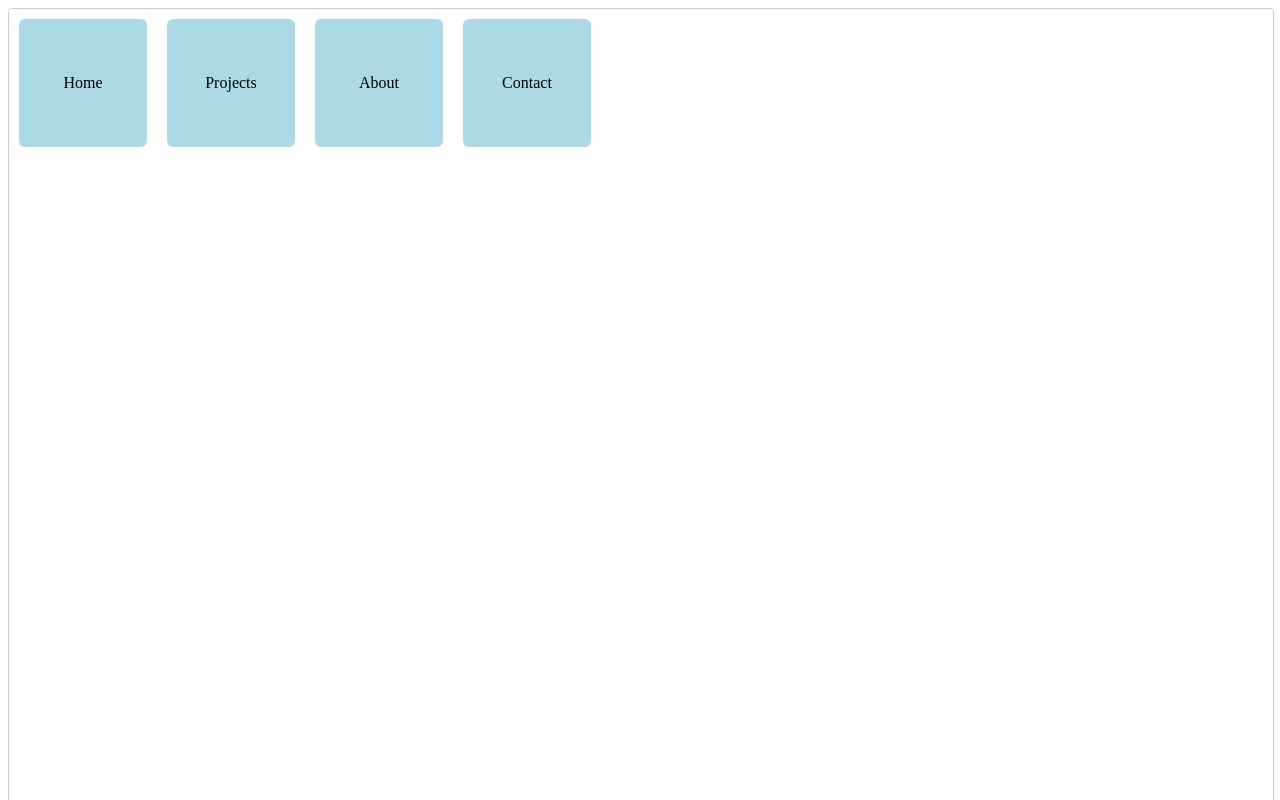
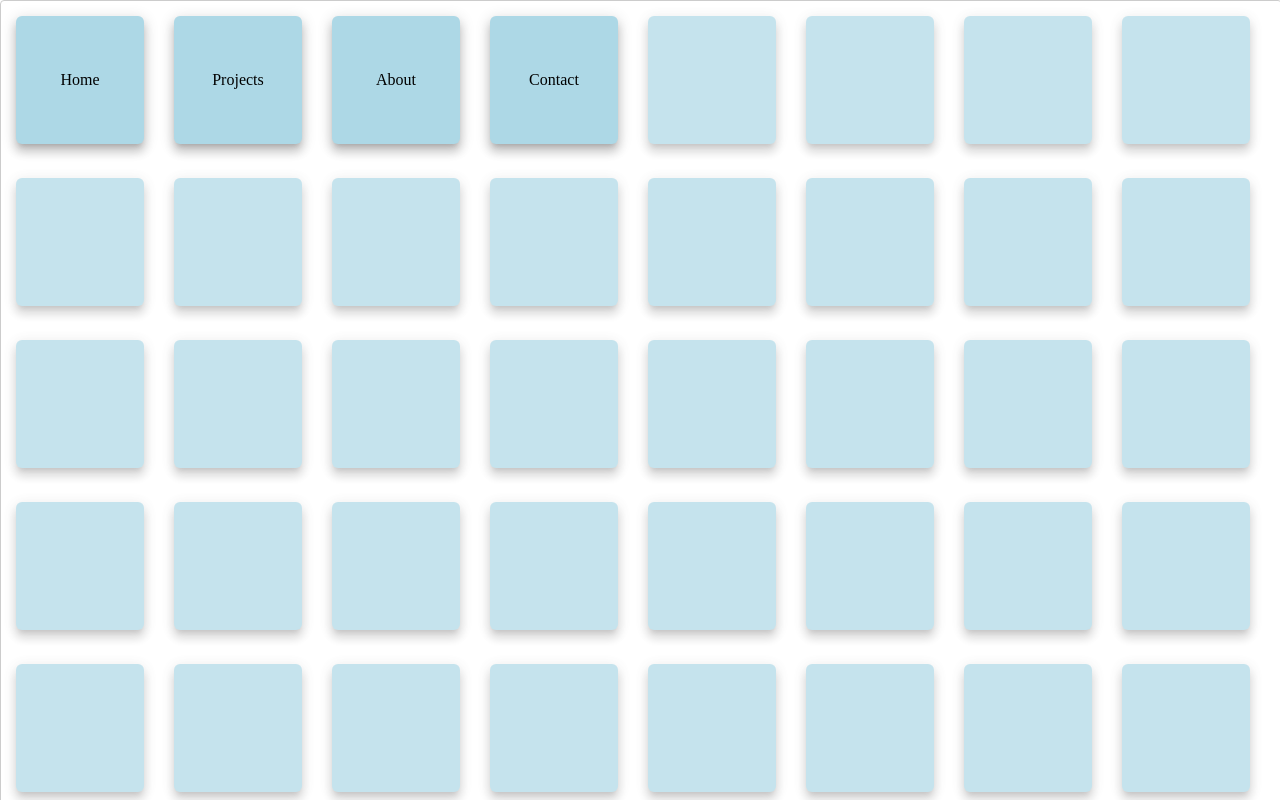
Before and after one commit to osvald-code/osvald-profile, an Angular app: page / in a window 1280 px wide. Shown: the top 800 px of the page. Built offline with nearby package versions, Linux system fonts and the light colour scheme.

Commit message:
scalibililty and windows sizing

```diff
--- a/src/app/app.html
+++ b/src/app/app.html
@@ -1,17 +1,3 @@
 <body>
-  <div class="gridlist"
-    cdkDropList
-    [cdkDropListSortingDisabled]="true"
-    cdkDropListOrientation="mixed"
-    (cdkDropListDropped)="onDropped($event)"
-    >
-    @for (tiles of items(); track tiles.id) {
-      <expandable-tile
-        [title]="tiles.title"
-        [id]="tiles.id"
-        [style.opacity]="tiles.title==='' ? 0 : 1"
-        cdkDragDisabled="tiles.title==='' ? true : false"
-      />
-    }
-  </div>
+  <app-tile-window></app-tile-window>
 </body>
--- a/src/app/app.scss
+++ b/src/app/app.scss
@@ -1,17 +1,5 @@
 body{
   margin: 0;
-  height: 100vh;
+  height: 100%;
   width: 100%;
 }
-
-
-.gridlist {
-  display: flex;
-  flex-wrap: wrap;
-  width: 100%;
-  max-width: 100%;
-  border: solid 1px #ccc;
-  height: 100%;
-  border-radius: 4px;
-  overflow: hidden;
-}
--- a/src/app/app.ts
+++ b/src/app/app.ts
@@ -1,61 +1,13 @@
-import { Component, signal } from '@angular/core';
+import { Component} from '@angular/core'
 import { RouterOutlet } from '@angular/router';
-import { ExpandableTile } from './expandable-tile/expandable-tile';
-import { CdkDrag, CdkDragDrop, CdkDropList } from '@angular/cdk/drag-drop';
+import { TileWindow } from './tile-window/tile-window';
+
 @Component({
   selector: 'app-root',
-  imports: [RouterOutlet, ExpandableTile, CdkDrag, CdkDropList],
+  imports: [RouterOutlet, TileWindow],
   templateUrl: './app.html',
-  styleUrl: './app.scss'
+  styleUrl: './app.scss',
 })
 export class App {
 
-  private readonly startingTitles = [
-    "Home",
-    "Projects",
-    "About",
-    "Contact"
-  ];
-
-  protected readonly title = signal('osvald-profile');
-  items = signal(
-      Array.from({ length: 200 }, (_, i) => ({
-      id: i,
-      title: this.startingTitles[i] ?? ''
-    }))
-  );
-
-
-
-
-  onDropped(event: CdkDragDrop<{id:number; title:string}[]>) {
-    const draggedElement = event.item.element.nativeElement;
-    const draggedId = Number(
-      draggedElement.getAttribute('data-grid-item-id')
-    );
-
-    if (Number.isNaN(draggedId)) return;
-
-    const targetElement = document
-      .elementFromPoint(event.dropPoint.x, event.dropPoint.y)
-      ?.closest('[data-grid-item-id]');
-
-    if (!targetElement) return;
-
-   const targetId = Number(targetElement.getAttribute('data-grid-item-id'));
-
-    if (Number.isNaN(targetId)) return;
-    if (draggedId === targetId) return;
-
-    this.items.update(items => {
-      const previousIndex = items.findIndex(item => item.id === draggedId);
-      const targetIndex = items.findIndex(item => item.id === targetId);
-
-      if (previousIndex === -1 || targetIndex === -1) {return items;}
-
-      const copy = [...items];
-      [copy[previousIndex], copy[targetIndex]] = [copy[targetIndex], copy[previousIndex]];
-      return copy;
-    });
-  }
 }
--- a/src/app/expandable-tile/expandable-tile.html
+++ b/src/app/expandable-tile/expandable-tile.html
@@ -1,11 +1,16 @@
-    <div cdkDrag class="grid-button" [attr.data-grid-item-id]="id" [cdkDragDisabled]="title()===''" [style.cursor]="title()==='' ? 'default' : 'pointer'">
+<div cdkDrag class="grid-button"
+    [attr.data-grid-item-id]="id"
+    [cdkDragDisabled]="isVisible()"
+    [style.cursor]="isVisible() ? 'default' : 'pointer'"
+    [style.opacity]="isVisible() ? 0.7 : 1"
+    >
     <!-- this is the actual content of the tile -->
     <div [style.width]="width" [style.height]="height" class="tile-content" >
         {{title()}}
     </div>
     <!-- this is the placeholder for the dragged element while it's dragged -->
     <div *cdkDragPlaceholder class="grid-button hidden-placeholder">
-            <div [style.width]="INITIAL_WIDTH" [style.height]="INITIAL_WIDTH" class="tile-content hidden-placeholder" >
+        <div [style.width]="width" [style.height]="height" class="tile-content hidden-placeholder" >
             {{title()}}
         </div>
     </div>
--- a/src/app/expandable-tile/expandable-tile.scss
+++ b/src/app/expandable-tile/expandable-tile.scss
@@ -4,25 +4,29 @@
     align-items: center;
     justify-content: center;
     border-radius: 6px;
+    margin: 15px;
+    box-shadow:
+        0 5px 5px -3px rgba(55, 47, 47, 0.2),
+        0 8px 10px 1px rgba(0, 0, 0, 0.14),
+        0 3px 14px 2px rgba(0, 0, 0, 0.12);
     &.hidden-placeholder {
         opacity: 0.7;
         background-color: lightpink;
+        box-shadow: none;
     }
-    margin: 10px;
 }
+
 .grid-button{
     border: none;
     text-align: center;
     text-decoration: none;
     display: inline-block;
     font-size: 16px;
-
-
+    border-radius: 6px;
 }
 .grid-button:hover {
-    .tile-content {
-        background-color: deepskyblue;
-    }
+    background-color: deepskyblue;
+
 }
 
 :host{
@@ -33,7 +37,6 @@
 .cdk-drag-preview {
     .tile-content{
     box-sizing:content-box;
-    border-radius: 6px;
     opacity: 0.8;
     box-shadow:
         0 5px 5px -3px rgba(55, 47, 47, 0.2),
--- a/src/app/expandable-tile/expandable-tile.ts
+++ b/src/app/expandable-tile/expandable-tile.ts
@@ -1,6 +1,7 @@
-import { Component, input, Input } from '@angular/core';
+import { Component, computed, input, Input, inject} from '@angular/core';
 import {CdkDrag, CdkDragPlaceholder} from '@angular/cdk/drag-drop';
-
+import { TileManager } from '../tile-manager';
+import { Tile } from '../tile';
 @Component({
   selector: 'expandable-tile',
   imports: [CdkDrag, CdkDragPlaceholder],
@@ -9,21 +10,13 @@ import {CdkDrag, CdkDragPlaceholder} from '@angular/cdk/drag-drop';
 })
 
 
-export class ExpandableTile {
+export class ExpandableTile{
   public title = input<string>('');
-  @Input() id:number =0;
+  @Input() id:number = 0;
+  tileManager = inject(TileManager);
 
-  readonly INITIAL_WIDTH = '128px';
-  readonly EXPANDED_WIDTH = '80%';
+  isVisible = computed(() => this.title() === '');
 
-  // Define initial dimensions in pixels
-
-  width:string = this.INITIAL_WIDTH;
+  width:string = this.tileManager.tileSize;
   height:string = this.width;
-
-  // Method to handle the resize trigger
-  resizeElement() {
-    this.width = this.width === this.INITIAL_WIDTH ? this.EXPANDED_WIDTH : this.INITIAL_WIDTH;
-    this.height = this.height === this.width ? this.EXPANDED_WIDTH : this.width;
-  }
 }
--- /dev/null
+++ b/src/app/tile-manager.ts
@@ -0,0 +1,26 @@
+import { Injectable, signal, computed } from '@angular/core';
+
+@Injectable({
+  providedIn: 'root',
+})
+export class TileManager {
+  static readonly TILE_WIDTH = 128;
+  public readonly tileSize = `${TileManager.TILE_WIDTH}px`;
+  public windowWidth = signal(window.innerWidth);
+  public windowHeight = signal(window.innerHeight);
+  public tileTotal = computed(()=> this.columnTileCount() * this.rowTileCount());
+  private columnTileCount = computed(() => Math.floor(this.windowWidth() / TileManager.TILE_WIDTH));
+  private rowTileCount = computed(() => Math.floor(this.windowHeight() / TileManager.TILE_WIDTH));
+
+  public readonly startingTitles = [
+    "Home",
+    "Projects",
+    "About",
+    "Contact"
+  ];
+
+
+
+
+
+}
--- /dev/null
+++ b/src/app/tile-window/tile-window.html
@@ -0,0 +1,13 @@
+  <div class="gridlist"
+    cdkDropList
+    [cdkDropListSortingDisabled]="true"
+    cdkDropListOrientation="mixed"
+    (cdkDropListDropped)="onDropped($event)"
+    >
+    @for (tiles of items(); track tiles.id) {
+      <expandable-tile
+        [title]="tiles.title"
+        [id]="tiles.id"
+      />
+    }
+  </div>
--- /dev/null
+++ b/src/app/tile-window/tile-window.scss
@@ -0,0 +1,10 @@
+.gridlist {
+  display: flex;
+  flex-wrap: wrap;
+  width: 100%;
+  max-width: 100%;
+  border: solid 1px #ccc;
+  //height: 100%;
+  border-radius: 4px;
+  overflow: hidden;
+}
--- /dev/null
+++ b/src/app/tile-window/tile-window.ts
@@ -0,0 +1,93 @@
+import { Component, signal, inject, computed, HostListener, effect, InputSignal, OnInit, WritableSignal} from '@angular/core';
+import { ExpandableTile } from '../expandable-tile/expandable-tile';
+import { CdkDragDrop, CdkDropList } from '@angular/cdk/drag-drop';
+import { TileManager } from '../tile-manager';
+import { Tile } from '../tile';
+
+@Component({
+  selector: 'app-tile-window',
+  imports: [ExpandableTile, CdkDropList],
+  templateUrl: './tile-window.html',
+  styleUrl: './tile-window.scss',
+})
+
+
+export class TileWindow {
+
+
+  protected readonly title = signal('osvald-profile');
+  tileManager = inject(TileManager);
+
+  items = signal(
+      Array.from({ length: this.tileManager.tileTotal() }, (_, i) => (
+        new Tile(i,this.tileManager.startingTitles[i] ?? ''))
+      )
+    );
+
+
+
+  constructor(){
+
+    effect(() => {
+      const tileTotal = this.tileManager.tileTotal()
+      console.log("total tiles: ", tileTotal);
+      if (this.items().length !== tileTotal){
+        console.log("size change");
+        this.items.update(items => {
+          const copy = [...items];
+          if(items.length < tileTotal){
+            while (copy.length < tileTotal) {
+              const i = copy.length;
+              copy.push(
+                new Tile(i,this.tileManager.startingTitles[i] ?? '')
+              );
+            }
+          }else{
+            return copy.slice(0, tileTotal);
+          }
+          return copy;
+        });
+      }
+    });
+  }
+
+
+
+  // Listen to the global window resize event
+  @HostListener('window:resize', ['$event'])
+  onResize(event: Event) {
+    this.tileManager.windowWidth.set((event.target as Window).innerWidth);
+    this.tileManager.windowHeight.set((event.target as Window).innerHeight);
+  }
+
+  onDropped(event: CdkDragDrop<{id:number; title:string}[]>) {
+    const draggedElement = event.item.element.nativeElement;
+    const draggedId = Number(
+      draggedElement.getAttribute('data-grid-item-id')
+    );
+
+    if (Number.isNaN(draggedId)) return;
+
+    const targetElement = document
+      .elementFromPoint(event.dropPoint.x, event.dropPoint.y)
+      ?.closest('[data-grid-item-id]');
+
+    if (!targetElement) return;
+
+   const targetId = Number(targetElement.getAttribute('data-grid-item-id'));
+
+    if (Number.isNaN(targetId)) return;
+    if (draggedId === targetId) return;
+
+    this.items.update(items => {
+      const previousIndex = items.findIndex(item => item.id === draggedId);
+      const targetIndex = items.findIndex(item => item.id === targetId);
+
+      if (previousIndex === -1 || targetIndex === -1) {return items;}
+
+      const copy = [...items];
+      [copy[previousIndex], copy[targetIndex]] = [copy[targetIndex], copy[previousIndex]];
+      return copy;
+    });
+  }
+}
--- /dev/null
+++ b/src/app/tile.ts
@@ -0,0 +1,11 @@
+import {InputSignal} from '@angular/core'
+
+
+export class Tile{
+    public id:number;
+    public title:string;
+    constructor(id:number,title:string){
+        this.id = id;
+        this.title = title;
+    }
+}
--- a/src/styles.scss
+++ b/src/styles.scss
@@ -1 +1,5 @@
-/* You can add global styles to this file, and also import other style files */
+body{
+  margin: 0;
+  height: 100%;
+  width: 100%;
+}
```
Also changed, not shown: 2 other files (tests, documents, lock files or other folders). Lines whose indentation alone changed are shown as unchanged.
